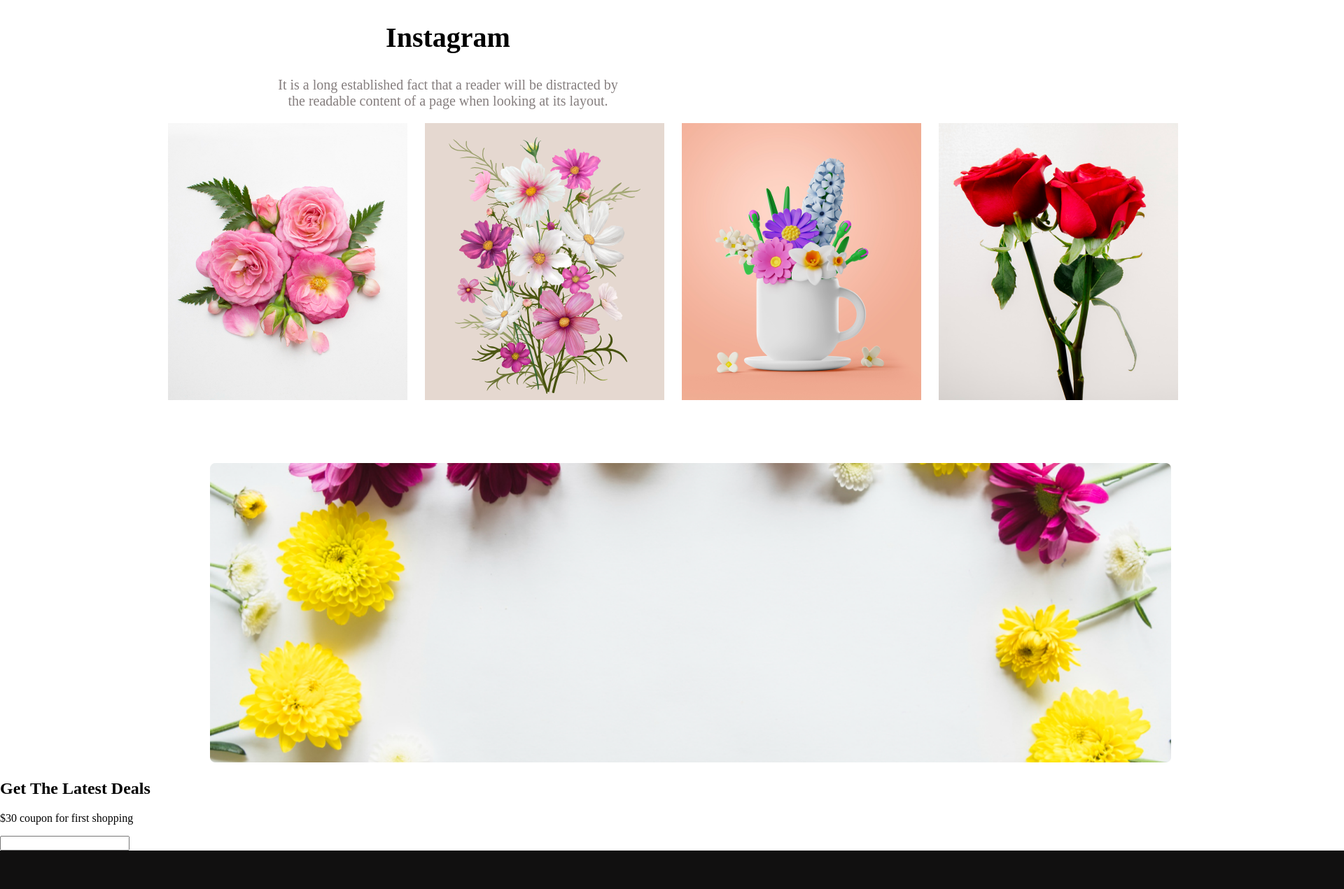
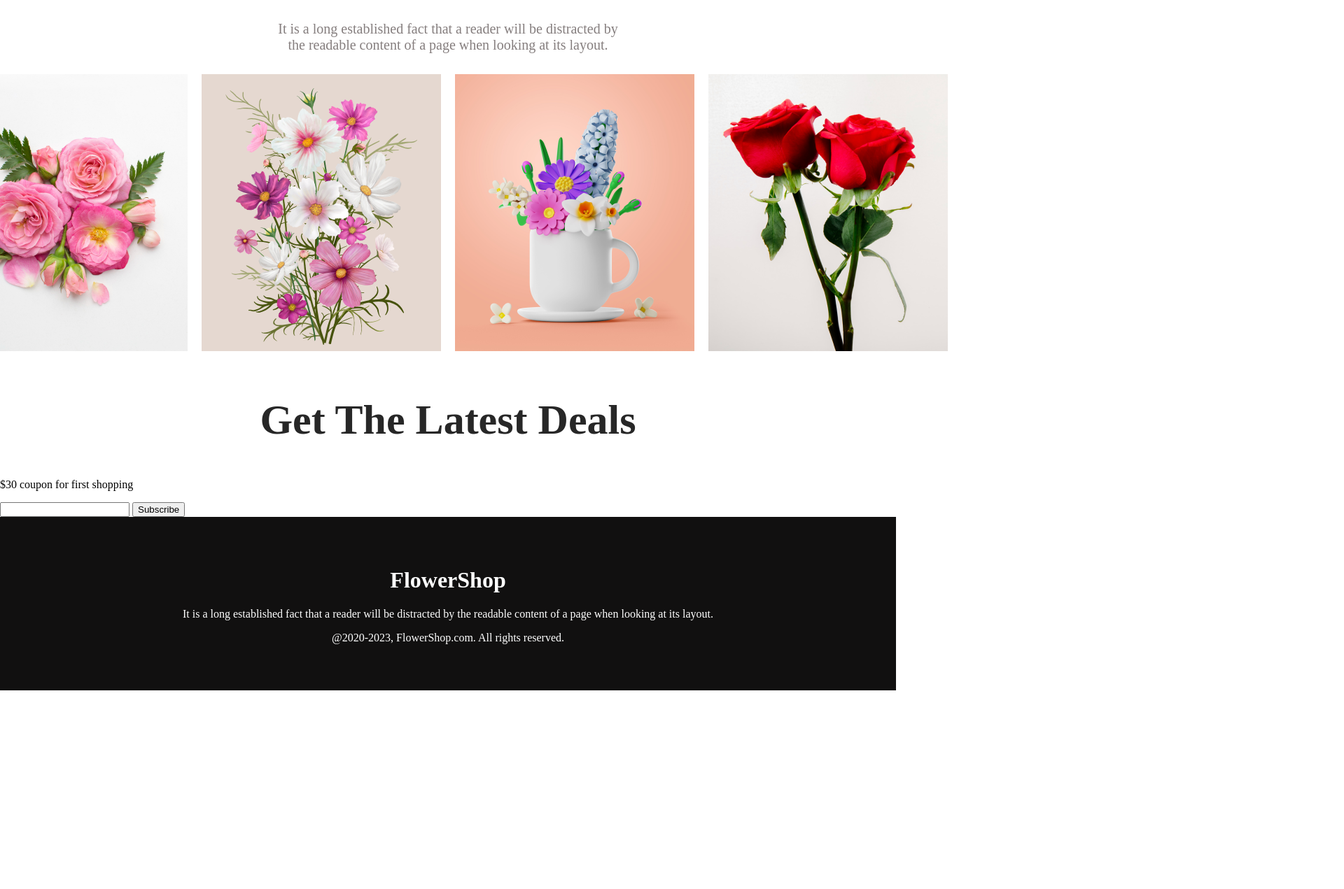
Before and after one commit to Md-Mansor/My-Assignment-, a plain HTML site: page index.html in a window 1280 px wide. Shown: the part 2169-3440 px from the top of the page at 70% size, 1920 px wide, since content can reach past the window. After the commit the page ends 3156 px from the top, so only its background shows below. Drawn offline with Linux system fonts and the light colour scheme.

Commit message:
removed complixity

```diff
--- a/index.html
+++ b/index.html
@@ -54,7 +54,7 @@
                     when looking at its layout.</p>
                 <button>Sign Up</button>
             </div>
-            <div class="pic8"> <img src="Flower Asset/pngwing 8.png" alt=""> </div>
+            <img class="pic8" src="Flower Asset/pngwing 8.png" alt="">
         </div>
         <div class="main3">
             <h2 class="title3">Instagram</h2>
@@ -63,21 +63,17 @@
         </div>
         <!-- insta Feed -->
         <div class="rectangle">
-            <div class="rec1"><img src="Flower Asset/Flower 01.png" alt=""></div>
-            <div class="rec2"><img src="Flower Asset/Rectangle 4.png" alt=""></div>
-            <div class="rec3"><img src="Flower Asset/Rectangle 5.png" alt=""></div>
-            <div class="rec4"><img src="Flower Asset/Rectangle 6.png" alt=""></div>
+            <div><img class="recpic" src="Flower Asset/Flower 01.png" alt=""></div>
+            <div><img class="recpic" src="Flower Asset/Rectangle 4.png" alt=""></div>
+            <div><img class="recpic" src="Flower Asset/Rectangle 5.png" alt=""></div>
+            <div><img class="recpic" src="Flower Asset/Rectangle 6.png" alt=""></div>
         </div>
-        <div class="beckgroundimage">
-            <img src="Flower Asset/Rectangle 9.png" alt style="
-            width:1300;
-            height: 428px;
-            padding-top: 90px;
-            padding-left: 300px; ">
-            <h2>Get The Latest Deals</h2>
+        <div class="beck">
+            <h2>Get The Latest Deals</h2></div>
+            <div>
             <p>$30 coupon for first shopping</p>
             <input type="text">
-
+            <button>Subscribe</button>
         </div>
     </main>
     <footer>
--- a/style.css
+++ b/style.css
@@ -46,6 +46,7 @@ header {
     border-radius: 5px;
     padding: 20px 45px;
     border: 0px;
+    cursor: pointer;
 }
 
 .main1 {
@@ -136,23 +137,17 @@ header {
 
 .offer {
     display: flex;
-    width: 1920px;
-    height: 500px;
+    justify-content:space-around;
     background-color: rgba(255, 192, 203, 0.596);
     text-align: center;
-    /* padding: 200px; */
-}
-
-.pic8 {
-    width: 320px;
-    height: 420px;
-    margin: 50px 400px 0px 800px;
+    align-items: center;
 }
 
 .title3 {
     color: #000;
     font-size: 40px;
 }
+
 .para3 {
     font-size: 20px;
     color: #857e7e;
@@ -161,32 +156,30 @@ header {
 .main3 {
     text-align: center;
 }
-.rectangle{
+
+.rectangle {
     display: flex;
-    width: 342px;
-    height: 396px;
-}
-.rec1{
-    padding-left: 240px;
-}
-.rec2{
-    padding-left: 25px;
-}
-.rec3{
-    padding-left: 25px;
-}
-.rec4{
-    padding-left: 25px;
-    padding-right: 240px;
-}
-footer{
-    background-color: #111010;;
-    width: 1923px;
-    height: 300px;
+    justify-content:center;
+    align-items: center;
+    /* margin:5px; */
 
 }
+.recpic{
+    margin: 10px;
+}
+.beck {
+    color: #272727;
+    text-align: center;
+    font-family:'Times New Roman', Times, serif;
+    font-size: 40px;
+    font-weight: 800;
+}
 
-.foot{
+footer {
+    background-color: #111010;
+}
+
+.foot {
     text-align: center;
     color: #fff;
     padding: 50px;
```
